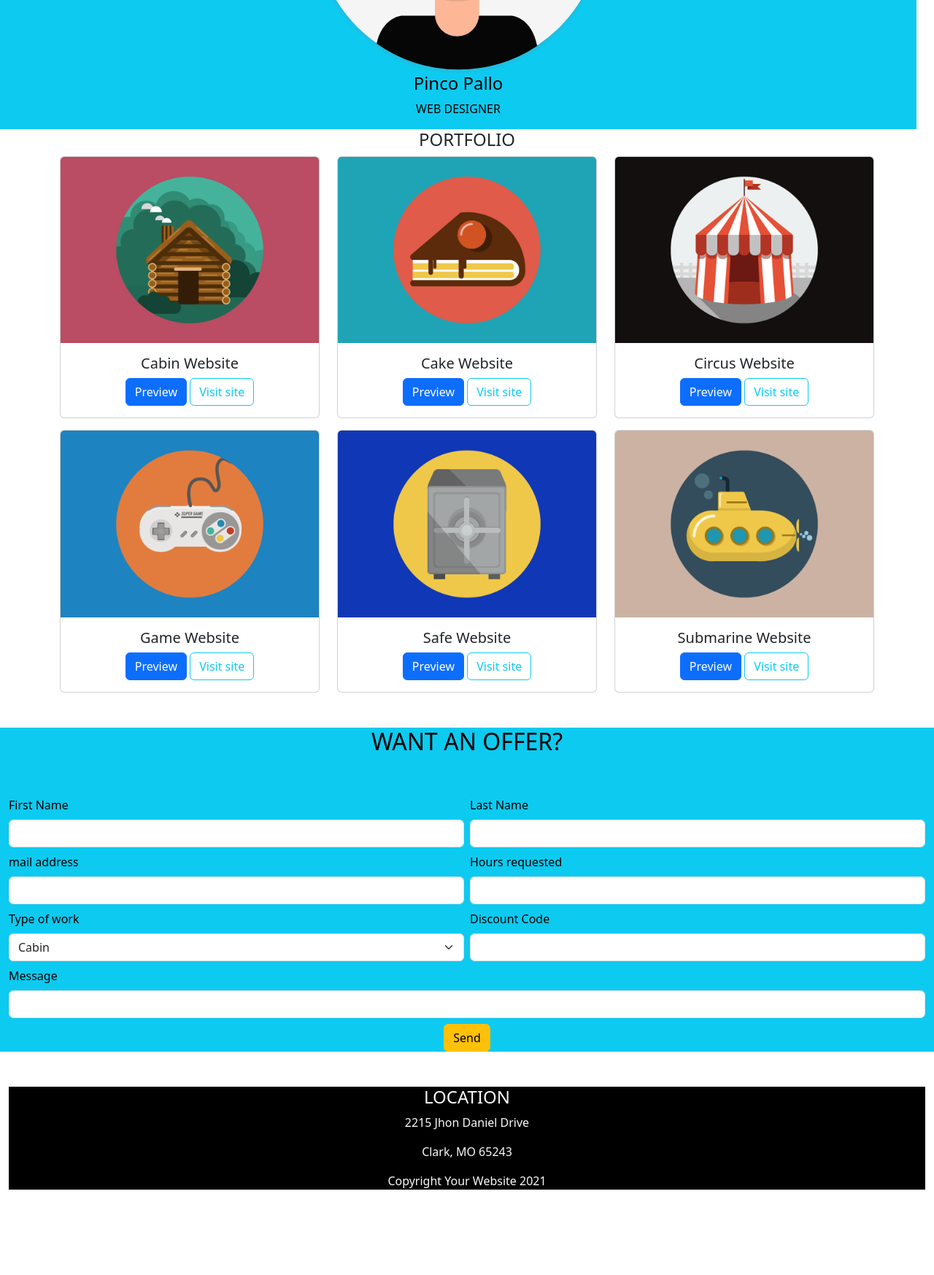
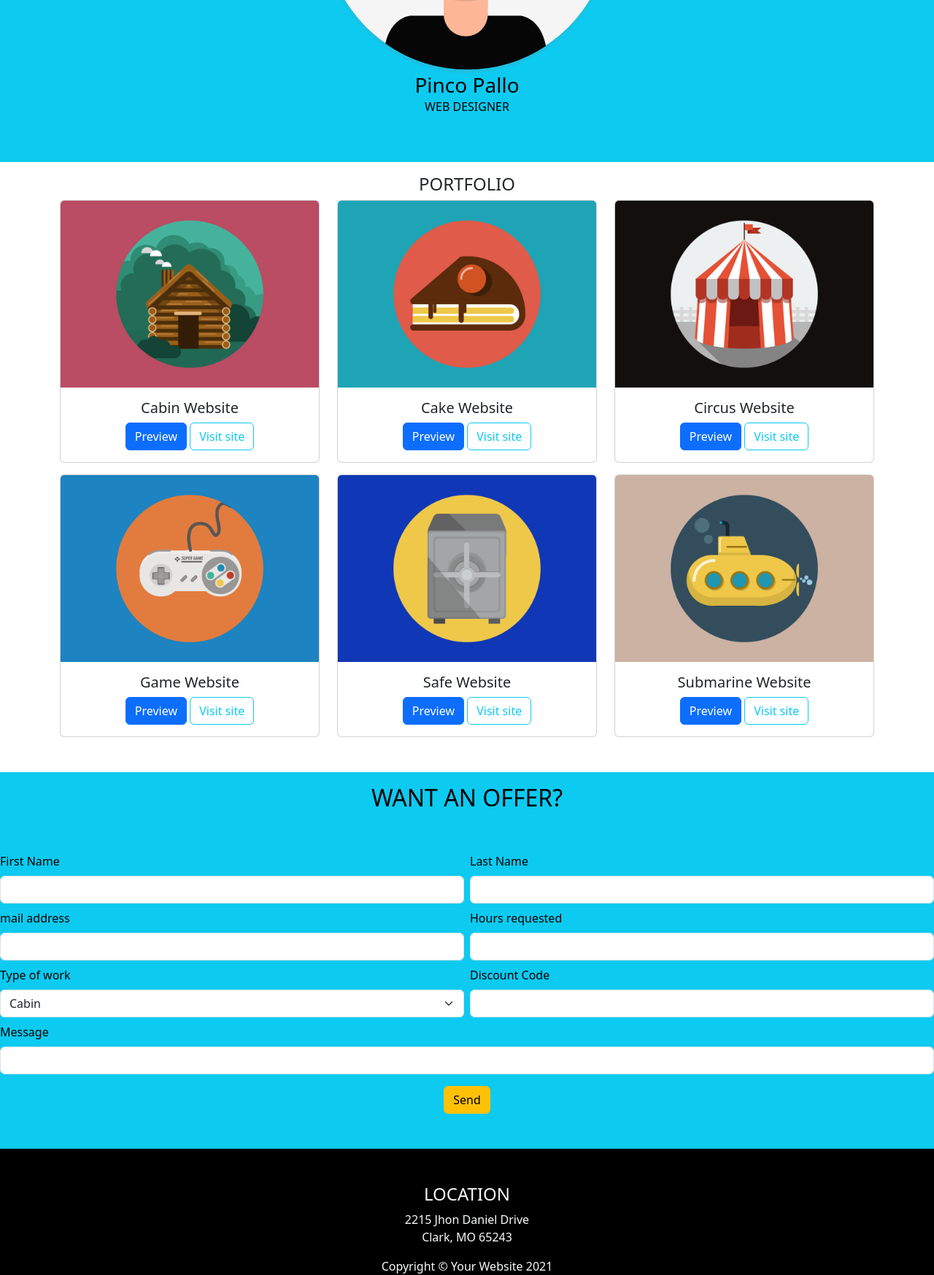
Before and after one commit to Ahurricaneeos/bootstrap-html-freelancer, a plain HTML site: page index.html in a window 1280 px wide. Shown: the part 340-2087 px from the top of the page at 73% size. Before the commit the page ends 1986 px from the top, so only its background shows below. Drawn offline with nearby package versions, Linux system fonts and the light colour scheme.

Commit message:
Added details and correction

```diff
--- a/index.html
+++ b/index.html
@@ -10,26 +10,26 @@
     <script src="https://cdn.jsdelivr.net/npm/bootstrap@5.3.0-alpha1/dist/js/bootstrap.bundle.min.js" integrity="sha384-w76AqPfDkMBDXo30jS1Sgez6pr3x5MlQ1ZAGC+nuZB+EYdgRZgiwxhTBTkF7CXvN" crossorigin="anonymous"></script>
     <header>
         <div class="row justify-content-around bg-black text-info">
-            <div class="col-4">
+            <div class="col-2">
                 <p>portfolio</p>
             </div>
-            <div class="col-4">
+            <div class="col-2">
                 <p><a href="#" class="pe-auto text-info">CONTACT ME</a></p>
             </div>
         </div>
     </header>
     <main>
-        <div class="container-fluid text-center">
-         <div class="row text-bg-info col-12">
+        <div class="container-fluid text-center gx-0">
+         <div class="row text-bg-info">
          <div class="col-12">
             <img height="400" src="./img/undraw_profile_pic_ic5t.svg" alt="profile img">
-            <h4>Pinco Pallo</h4>
-            <p>WEB DESIGNER</p>
+            <h3 class="m-0">Pinco Pallo</h3>
+            <p class="pb-5">WEB DESIGNER</p>
          </div>
         </div>
         </div>
-        <div class="container text-center">
-            <h4>PORTFOLIO</h4>
+        <div class="container text-center mb-5">
+            <h4 class="mt-3">PORTFOLIO</h4>
         <div class="row gy-3">
          <div class="col-4">
           <div class="card">
@@ -93,13 +93,13 @@
             </div>
            </div>
         </div>
-        <div class="container-fluid text-bg-info">
+        <div class="container-fluid text-bg-info gx-0">
            <div class="row my-5">
             <div class="col-12">
-                <h2 class="text-center">WANT AN OFFER?</h2>
+                <h2 class="text-center pt-3">WANT AN OFFER?</h2>
             </div>
         </div>
-        <form class="row mb-5 g-2">
+            <form class="row g-2">
                 <div class="col-6">
                     <div>
                         <label for="name" class="form-label">First Name</label>
@@ -119,8 +119,8 @@
                         <label for="destination" class="form-label">mail address</label>
                         <input id="destination" type="text" class="form-control">
                     </div>
+                </div>
 
-            </div>
                 <div class="col-6">
                     <div>
                         <label for="destination" class="form-label">Hours requested</label>
@@ -147,27 +147,29 @@
                     <input id="destination" type="text" class="form-control">
                 </div>
             </div>
+
             <div class="col-12">
                 <div>
                     <label for="destination" class="form-label">Message</label>
                     <input id="destination" type="text" class="form-control">
                 </div>
             </div>
-            <div class="col-12 d-flex justify-content-center">
+
+            <div class="col-12 d-flex justify-content-center pt-2 pb-5">
                 <div>
                     <button type="submit" class="btn btn-warning">Send</button>
                 </div>
             </div>
-            </div>
 
             </div>
+           </div>
            <footer>
-                <div class="container-fluid text-center">
-                    <div class="bg-black text-light">
+                <div class="container-fluid text-center gx-0">
+                    <div class="bg-black text-light pt-5">
                     <h4>LOCATION</h4>
-                    <p>2215 Jhon Daniel Drive</p>
+                    <p class="m-0">2215 Jhon Daniel Drive</p>
                     <p>Clark, MO 65243</p>
-                    <p>Copyright Your Website 2021</p>
+                    <p class="m-0">Copyright &copy; Your Website 2021</p>
                     </div>
                 </div>
            </footer>
```
Lines whose indentation alone changed are shown as unchanged.
